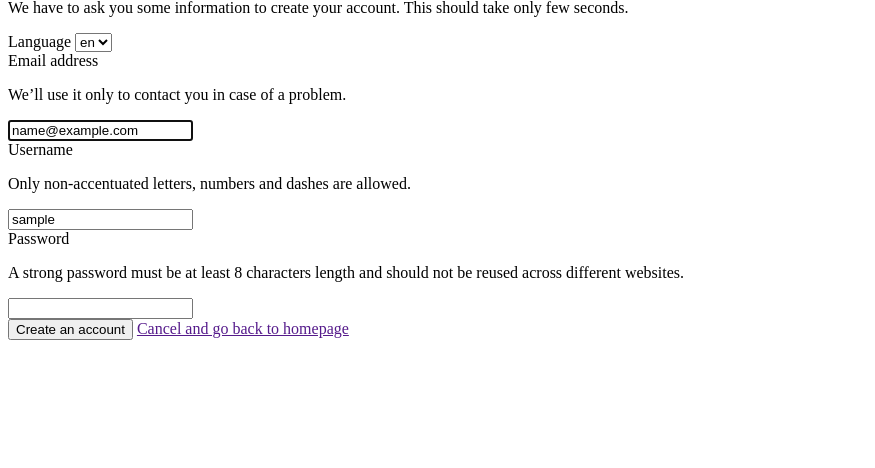
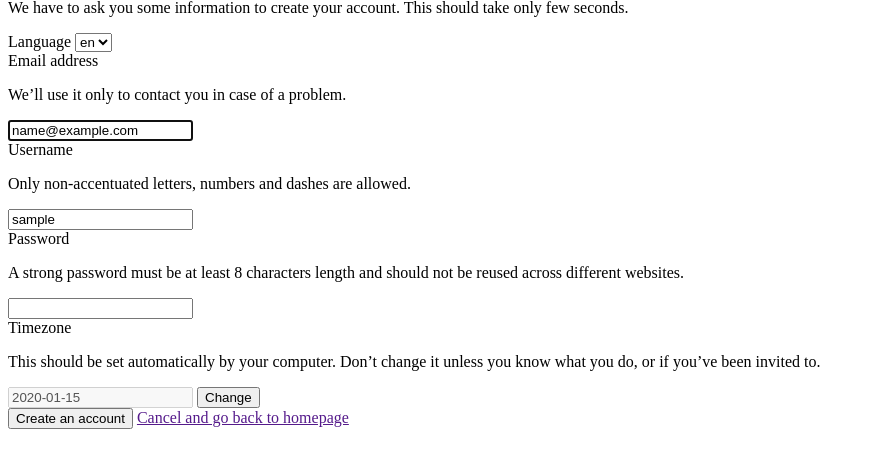
Before and after one commit to lessy-community/lessy-v2, a PHP site: template src/views/auth/register.phtml in a window 1280 px wide. Shown: the part 107-575 px from the top of the page, without its empty margins (0-875 px from the left). Run offline with PHP 8.4, Linux system fonts and the light colour scheme; the template is opened without the code that fills it: most values are stand-ins (such as "Sample title", 1, 10 or a date in 2020); data that the repository does not hold is empty.

Commit message:
add: Allow users to choose their timezone

```diff
--- a/src/Application.php
+++ b/src/Application.php
@@ -45,6 +45,7 @@ class Application
     {
         $current_user = utils\currentUser();
         if ($current_user) {
+            date_default_timezone_set($current_user->timezone);
             $locale = $current_user->locale;
         } elseif (isset($_SESSION['locale'])) {
             $locale = $_SESSION['locale'];
--- a/src/views/auth/register.phtml
+++ b/src/views/auth/register.phtml
@@ -99,6 +99,37 @@
         />
     </div>
 
+    <div class="form-group">
+        <label for="timezone"><?= _('Timezone') ?></label>
+
+        <p class="form-group-caption">
+            <?= _('This should be set automatically by your computer. Don’t change it unless you know what you do, or if you’ve been invited to.') ?>
+        </p>
+
+        <div class="form-group-stack">
+            <input
+                type="text"
+                name="timezone"
+                id="timezone"
+                required
+                value="<?= isset($timezone) ? $timezone : '' ?>"
+                <?= !isset($errors['timezone']) ? 'disabled' : '' ?>
+                <?= isset($errors['timezone']) ? 'autofocus' : '' ?>
+                <?= isset($errors['timezone']) ? 'class="invalid"' : '' ?>
+            />
+
+            <button id="timezone-change" type="button" class="button-ghost">
+                <?= _('Change') ?>
+            </button>
+        </div>
+
+        <?php if (isset($errors['timezone'])): ?>
+            <p class="form-group-error">
+                <?= $errors['timezone'] ?>
+            </p>
+        <?php endif; ?>
+    </div>
+
     <div class="form-group form-group-actions">
         <button type="submit" class="button-primary button-large">
             <?= _('Create an account') ?>
```
Also changed, not shown: public/static/scripts/main.js (+31 -0 lines), public/static/style/_buttons.css (+6 -3 lines), public/static/style/_forms.css (+12 -0 lines), src/auth.php (+8 -1 lines), src/models/User.php (+7 -3 lines), tests/authTest.php (+30 -0 lines).
